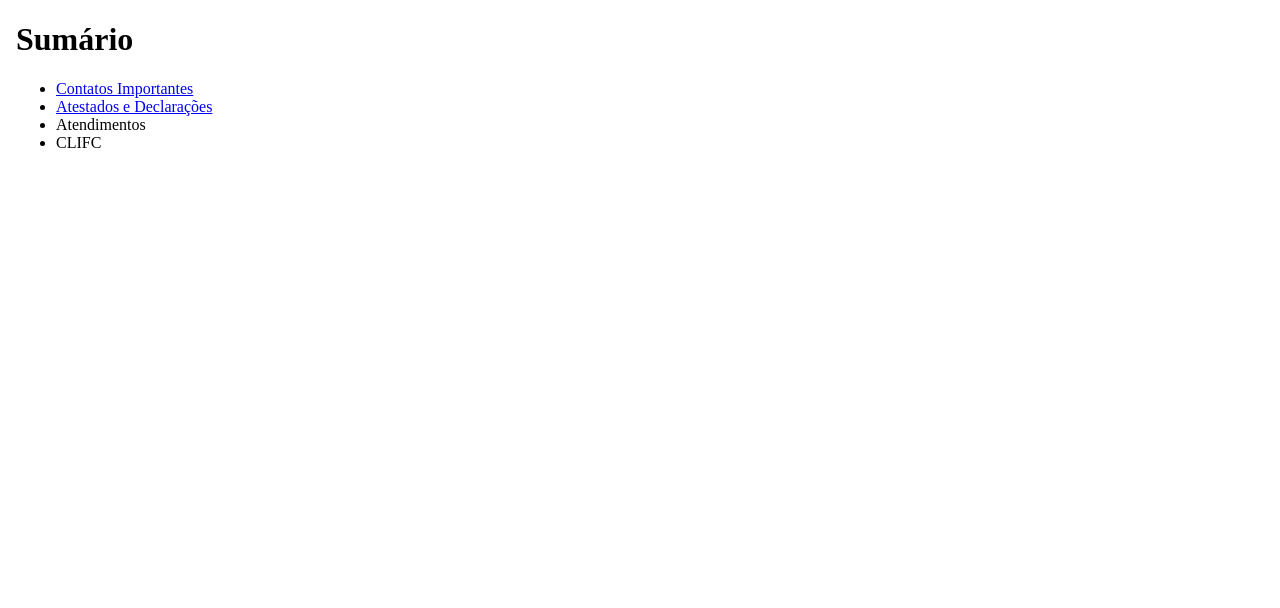
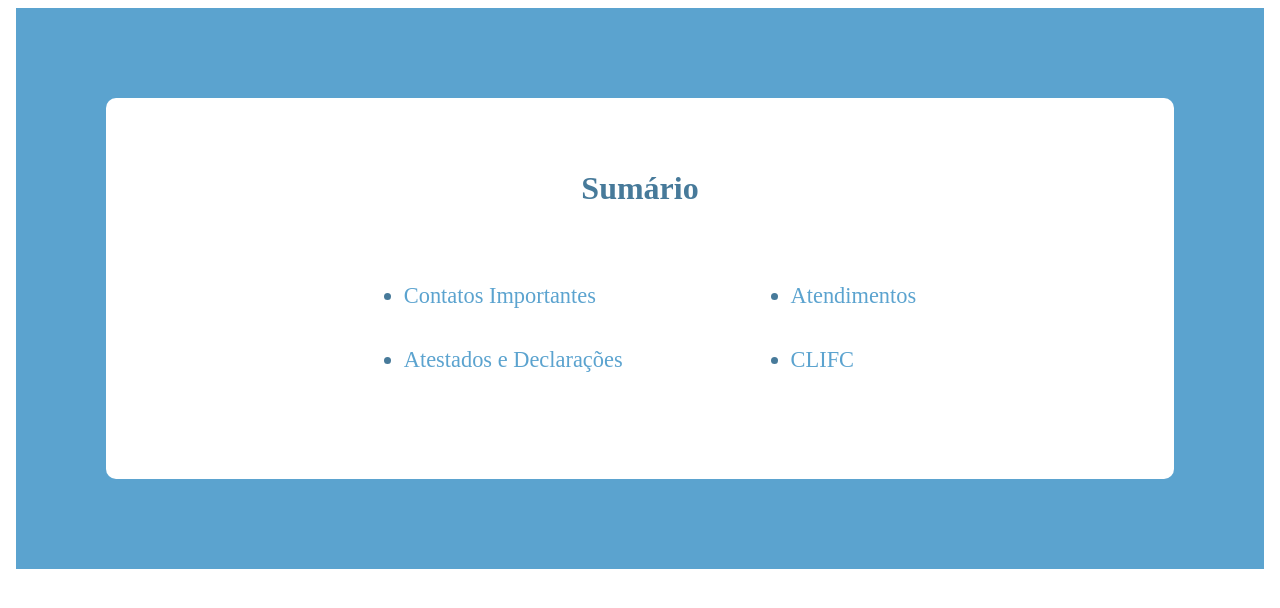
Before and after one commit to 2info3-Hackathon/frontend, a Vue app: page / in a window 1280 px wide. Shown: the top 608 px of the page. Built offline with nearby package versions, Linux system fonts and the light colour scheme.

Commit message:
FEAT: Conclusão do Sumário #4

```diff
--- a/src/App.vue
+++ b/src/App.vue
@@ -4,7 +4,6 @@ import informacoesImportantes from './views/informacoesImportantes.vue';
 
 <template>
      <informacoesImportantes />
-
 </template>
 
 <style scoped></style>
--- a/src/views/atestadosDeclaracoes.vue
+++ b/src/views/atestadosDeclaracoes.vue
@@ -1,5 +1,29 @@
+<script setup>
+import { ref, watch } from 'vue'
+import { useRoute, useRouter } from 'vue-router'
+
+const showSummary = ref(true)
+const route = useRoute()
+const router = useRouter()
+
+watch(
+  () => route.fullPath,
+  (newPath) => {
+    showSummary.value = newPath === '/'
+  },
+  { immediate: true }
+)
+
+function voltarAoSumario() {
+  router.push('/')
+}
+</script>
+
 <template>
-    <main>
-        <h1>oi</h1>
-    </main>
+  <main>
+    <h1>oi</h1>
+    <div v-if="!showSummary" class="voltar">
+      <button @click="voltarAoSumario">← Voltar ao Sumário</button>
+    </div>
+  </main>
 </template>
--- a/src/views/contatosImportantes.vue
+++ b/src/views/contatosImportantes.vue
@@ -1,5 +1,29 @@
+<script setup>
+import { ref, watch } from 'vue'
+import { useRoute, useRouter } from 'vue-router'
+
+const showSummary = ref(true)
+const route = useRoute()
+const router = useRouter()
+
+watch(
+  () => route.fullPath,
+  (newPath) => {
+    showSummary.value = newPath === '/'
+  },
+  { immediate: true }
+)
+
+function voltarAoSumario() {
+  router.push('/')
+}
+</script>
+
 <template>
-    <main>
-        <h1>oii</h1>
-    </main>
+  <main>
+    <h1>oii</h1>
+    <div v-if="!showSummary" class="voltar">
+      <button @click="voltarAoSumario">← Voltar ao Sumário</button>
+    </div>
+  </main>
 </template>
--- a/src/views/informacoesImportantes.vue
+++ b/src/views/informacoesImportantes.vue
@@ -1,14 +1,96 @@
+<script setup>
+import { ref, watch } from 'vue'
+import { useRoute } from 'vue-router'
+
+const showSummary = ref(true)
+const route = useRoute()
+
+watch(
+  () => route.fullPath,
+  (newPath) => {
+    showSummary.value = newPath === '/'
+  },
+  { immediate: true }
+)
+</script>
+
 <template>
-<body>
-    <main>
-        <h1>Sumário</h1>
+    <body>
+         <div>
+    <main v-if="showSummary">
+      <h1>Sumário</h1>
+      <div class="menu">
         <ul>
-            <li> <RouterLink to="/contatosImportantes">Contatos Importantes</RouterLink></li>
-            <li> <RouterLink to="/AtestadosDeclaracoes">Atestados e Declarações</RouterLink></li>
-            <li> Atendimentos</li>
-            <li> CLIFC</li>
+          <li>
+            <RouterLink to="/contatosImportantes" class="link">
+              Contatos Importantes
+            </RouterLink>
+          </li>
+          <li>
+            <RouterLink to="/AtestadosDeclaracoes" class="link">
+              Atestados e Declarações
+            </RouterLink>
+          </li>
         </ul>
-        <RouterView />
+        <ul>
+          <li>
+            <RouterLink to="/atendimentos" class="link">
+              Atendimentos
+            </RouterLink>
+          </li>
+          <li>
+            <RouterLink to="/clifc" class="link">
+              CLIFC
+            </RouterLink>
+          </li>
+        </ul>
+      </div>
     </main>
-</body>
+    <router-view />
+  </div>
+    </body>
 </template>
+
+<style scoped>
+main {
+  background-color: white;
+  padding: 4vw;
+  border-radius: 10px;
+}
+
+h1 {
+  text-align: center;
+  color: #477A9A;
+  font-weight: bold;
+}
+
+.menu {
+  display: flex;
+  justify-content: center;
+  gap: 4vw;
+}
+
+ul {
+  color: #477A9A;
+}
+
+li {
+  margin: 3vw;
+  font-size: 1.4rem;
+  cursor: pointer;
+}
+
+.link {
+  color: #5BA3CF;
+  text-decoration: none;
+}
+
+.link:hover {
+  text-decoration: underline;
+}
+
+body {
+  background: #5BA3CF;
+  padding: 7vw;
+}
+</style>
```
